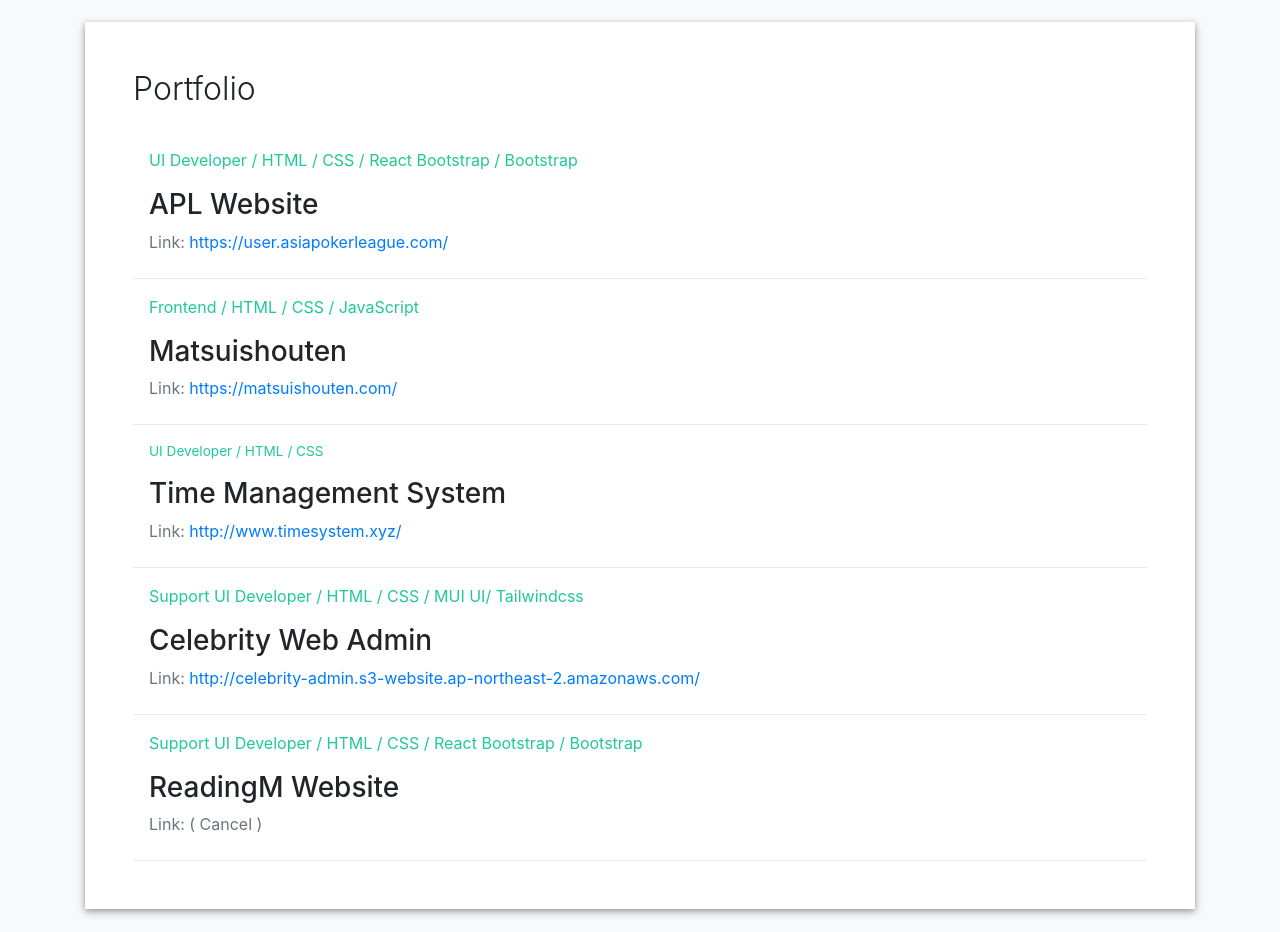
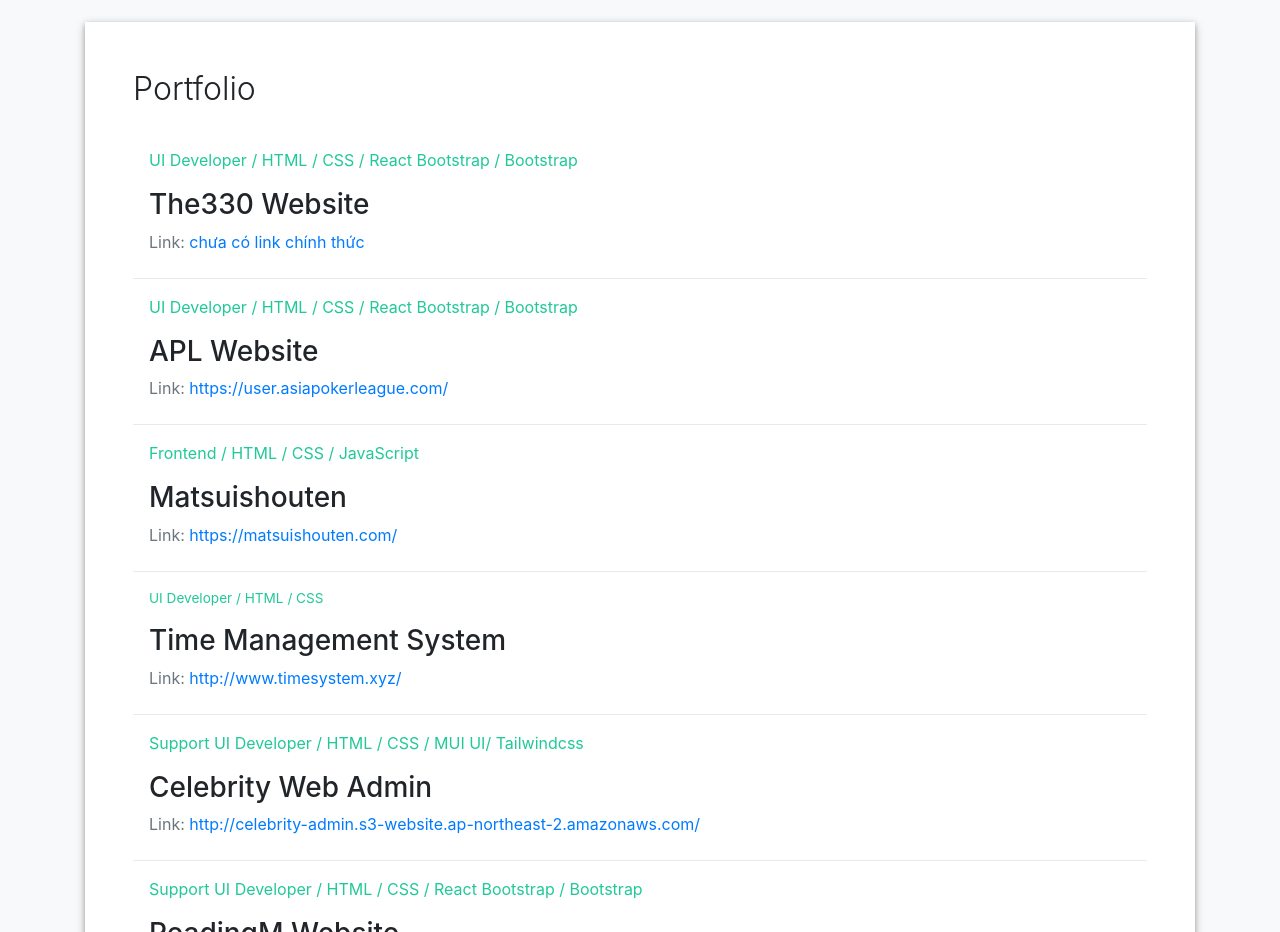
Before and after one commit to vungocduy1502/duyanhvu, a plain HTML site: page index.html in a window 1280 px wide. Shown: the part 3020-3952 px from the top of the page. Drawn offline with nearby package versions, Linux system fonts and the light colour scheme.

Commit message:
add link project

```diff
--- a/index.html
+++ b/index.html
@@ -301,7 +301,11 @@
       <div class="shadow-1-strong bg-white my-5 p-md-5 p-3 d-print-none" id="portfolio">
         <div class="portfolio-section">
           <h2 class="h2 fw-light mb-4">Portfolio</h2>
-
+          <div class="portfolio-content">
+            <p class="text-teal font-16">UI Developer / HTML / CSS / React Bootstrap / Bootstrap</p>
+            <h3>The330 Website</h3>
+            <p class="text-muted">Link: <a href="http://3.36.60.44/">chưa có link chính thức</a></p>
+          </div>
           <div class="portfolio-content">
             <p class="text-teal font-16">UI Developer / HTML / CSS / React Bootstrap / Bootstrap</p>
             <h3>APL Website</h3>
```
